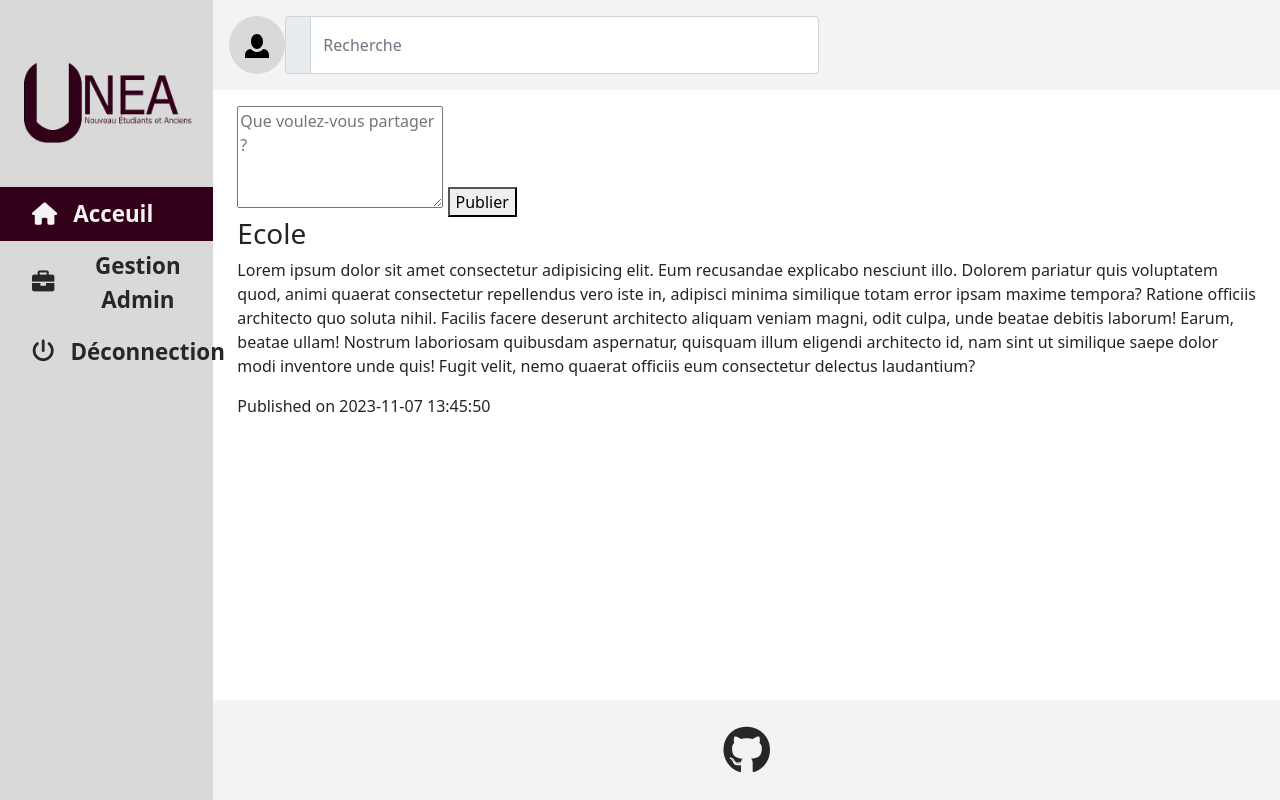
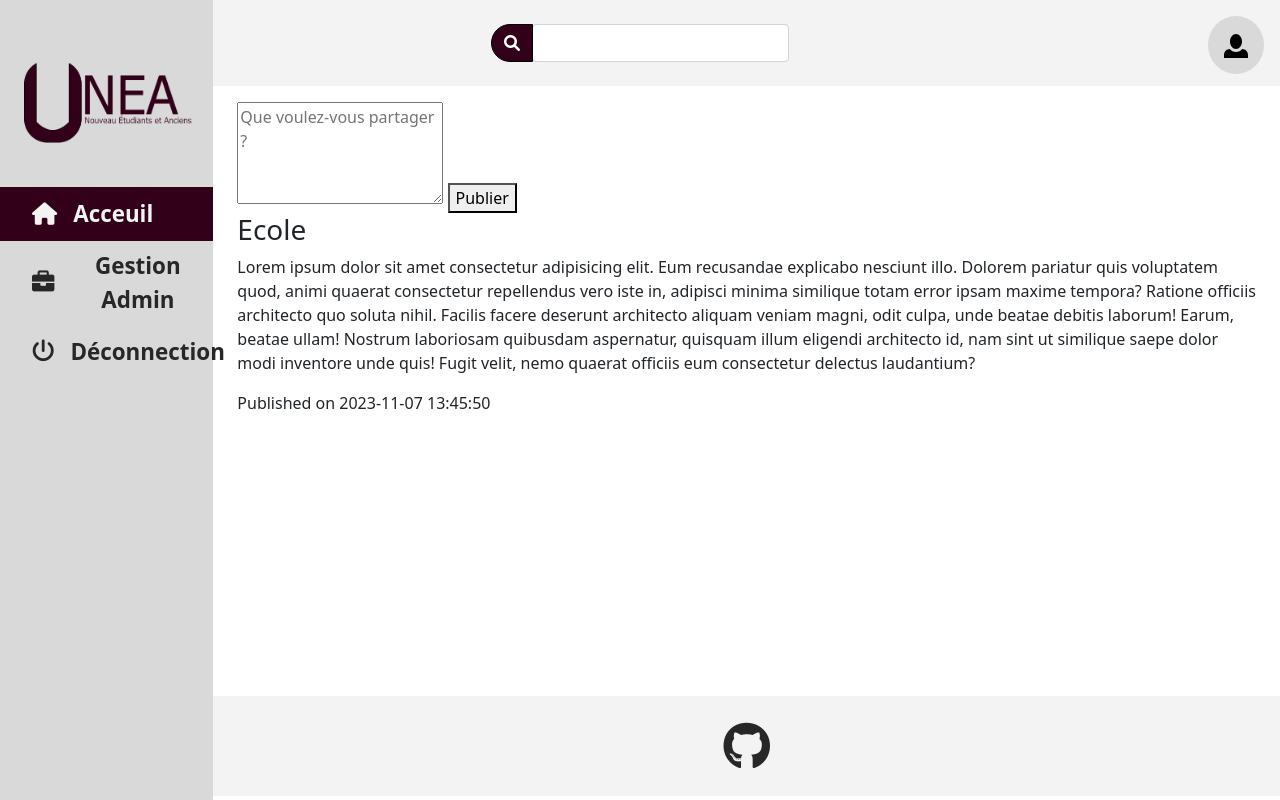
Before and after one commit to Miner-code/MIT-G4, a PHP site: page /home.php in a window 1280 px wide. Run offline with PHP 8.4, Linux system fonts and the light colour scheme; a user stored in the database is signed in; data comes from the database, SQL or seed files in the repository.

Commit message:
search bar css

```diff
--- a/assets/css/main.css
+++ b/assets/css/main.css
@@ -63,6 +63,24 @@
   background-color: var(--primary-color) !important;
 }
 
+/* HEADER */
+
+.ms-search-bar {
+    margin-right: 0;
+}
+
+@media (min-width: 768px) {
+    .ms-search-bar {
+        margin-right: 25vw;
+    }
+}
+
+@media (min-width: 1200px) {
+    .ms-search-bar {
+        margin-right: 16.667vw;
+    }
+}
+
 /* ROUNDED */
 
 .rounded-4 {
--- a/include/nav.php
+++ b/include/nav.php
@@ -39,22 +39,20 @@ if (isset($_SESSION['role_user'])) {
 if (strpos($_SERVER['REQUEST_URI'], 'profil') == false) {
 ?>
 	<header class="bg-grey-light py-3 d-flex flex-row">
-		<a href="profil.php?id_user=<?=$_SESSION['id_user']?>" class="rounded-circle p-3 bg-grey ms-3">
+		<form class="input-group py-2 m-search-bar d-flex justify-content-center ms-search-bar">
+			<button id="search-button" type="button" class="btn btn-primary">
+				<i class="fas fa-search"></i>
+			</button>
+			<div class="form-outline">
+				<input id="search-input" type="search" id="form1" class="form-control h-100" />
+			</div>
+		</form>
+
+		<a href="profil.php?id=<?=$_SESSION['id_user']?>" class="rounded-circle p-3 bg-grey me-3 position-absolute" style="right:0;">
 			<svg height="24" viewBox="0 0 8 8" width="24" xmlns="http://www.w3.org/2000/svg">
 				<path d="m4 0c-1.1 0-2 1.12-2 2.5s.9 2.5 2 2.5 2-1.12 2-2.5-.9-2.5-2-2.5zm-2.09 5c-1.06.05-1.91.92-1.91 2v1h8v-1c0-1.08-.84-1.95-1.91-2-.54.61-1.28 1-2.09 1s-1.55-.39-2.09-1z"/>
 			</svg>
 		</a>
-
-		<section class="input-group flex-nowrap w-50">
-			<span class="input-group-text" id="addon-wrapping">
-				<svg viewBox="0 0 24 24" xmlns="http://www.w3.org/2000/svg">
-					<path d="m0 0h24v24h-24z" fill="#fff" opacity="0"/>
-					<path d="m20.71 19.29-3.4-3.39a7.92 7.92 0 0 0 1.69-4.9 8 8 0 1 0 -8 8 7.92 7.92 0 0 0 4.9-1.69l3.39 3.4a1 1 0 0 0 1.42 0 1 1 0 0 0 0-1.42zm-15.71-8.29a6 6 0 1 1 6 6 6 6 0 0 1 -6-6z" fill="#231f20"/>
-				</svg>
-			</span>
-			<input type="text" class="form-control" placeholder="Recherche">
-		</section>
-		<span></span>
 	</header>
 <?php
 } else {
```
